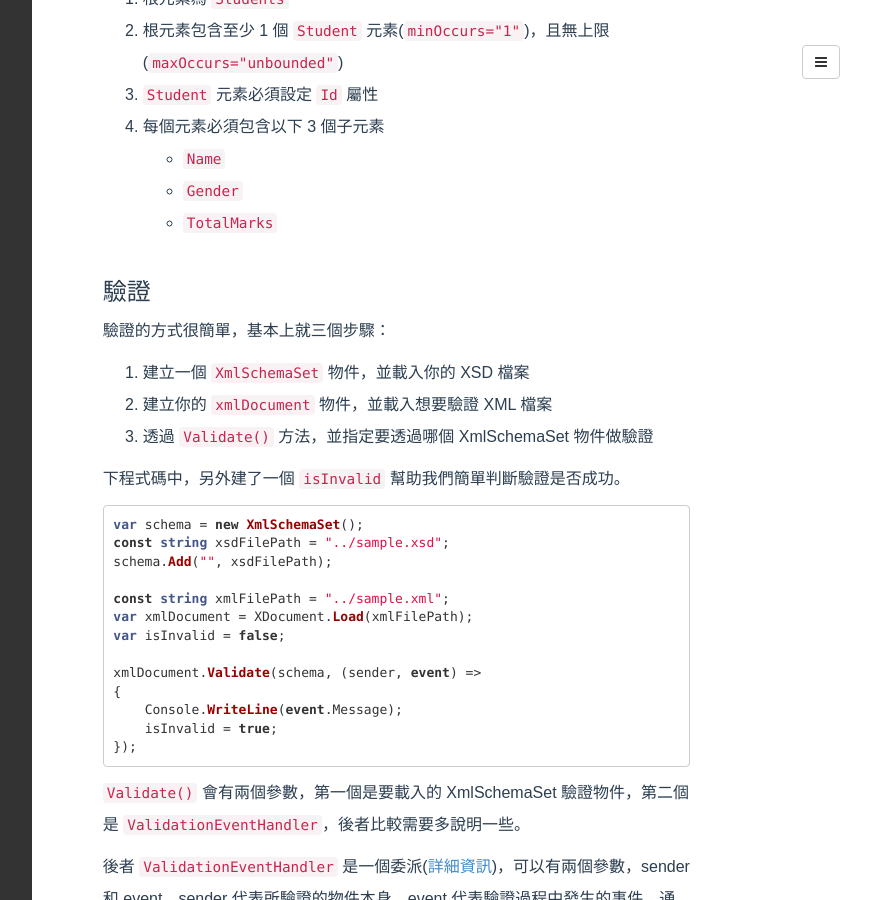
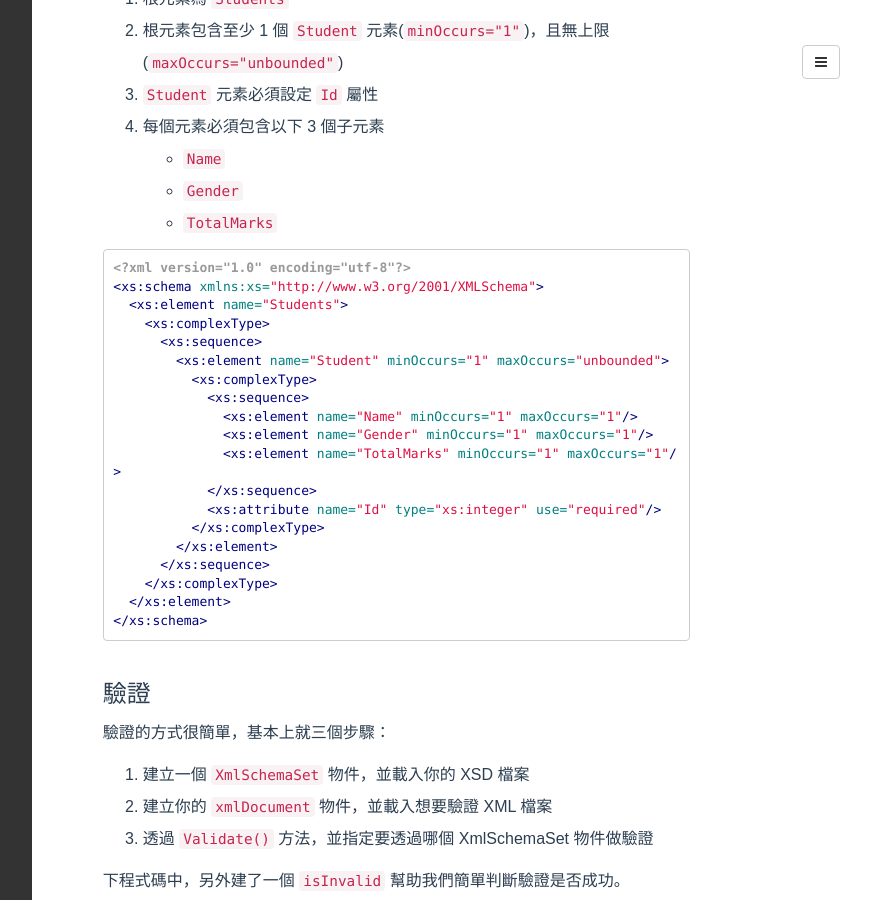
Before and after one commit to poychang/poychang.github.io, a Jekyll site: the page built from _posts/2018-02-04-linq-to-xml-validate-xml.md, in a window 1280 px wide and 900 px high, scrolled down 940 px. Shown: the whole window, without its empty margins (395-1266 px from the left). Built offline with Jekyll 4.4.1, drawn with Linux system fonts in a browser that asks for light colours; some web fonts are replaced; comment, search, counter and statistics services are not loaded.

Commit message:
alter post

````diff
--- a/_posts/2018-02-04-linq-to-xml-validate-xml.md
+++ b/_posts/2018-02-04-linq-to-xml-validate-xml.md
@@ -38,7 +38,27 @@ XML 本身的彈性很大，可以自由地建立你想要的元素名稱及屬
 	* `Gender`
 	* `TotalMarks`
 
-<script src="https://raw.githubusercontent.com/poychang/Demo-Linq-To-Xml/master/sample.xsd"></script>
+```xml
+<?xml version="1.0" encoding="utf-8"?>
+<xs:schema xmlns:xs="http://www.w3.org/2001/XMLSchema">
+  <xs:element name="Students">
+    <xs:complexType>
+      <xs:sequence>
+        <xs:element name="Student" minOccurs="1" maxOccurs="unbounded">
+          <xs:complexType>
+            <xs:sequence>
+              <xs:element name="Name" minOccurs="1" maxOccurs="1"/>
+              <xs:element name="Gender" minOccurs="1" maxOccurs="1"/>
+              <xs:element name="TotalMarks" minOccurs="1" maxOccurs="1"/>
+            </xs:sequence>
+            <xs:attribute name="Id" type="xs:integer" use="required"/>
+          </xs:complexType>
+        </xs:element>
+      </xs:sequence>
+    </xs:complexType>
+  </xs:element>
+</xs:schema>
+```
 
 ### 驗證
 
````
